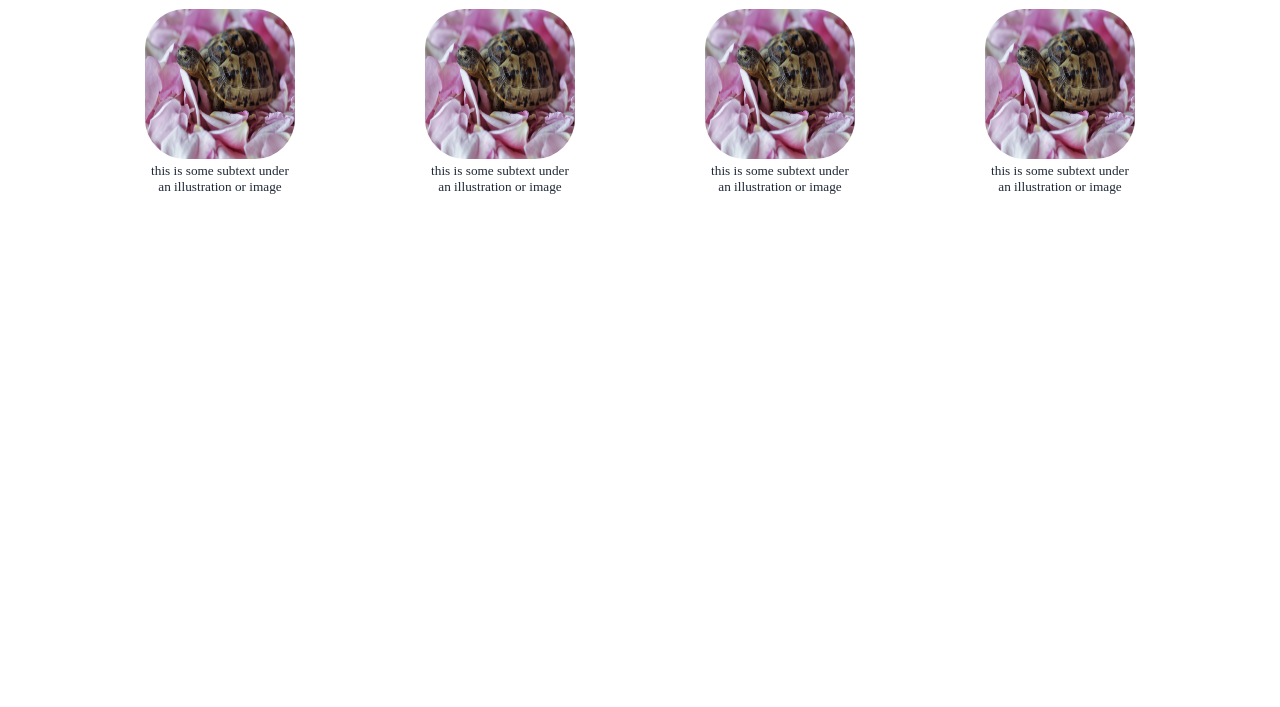
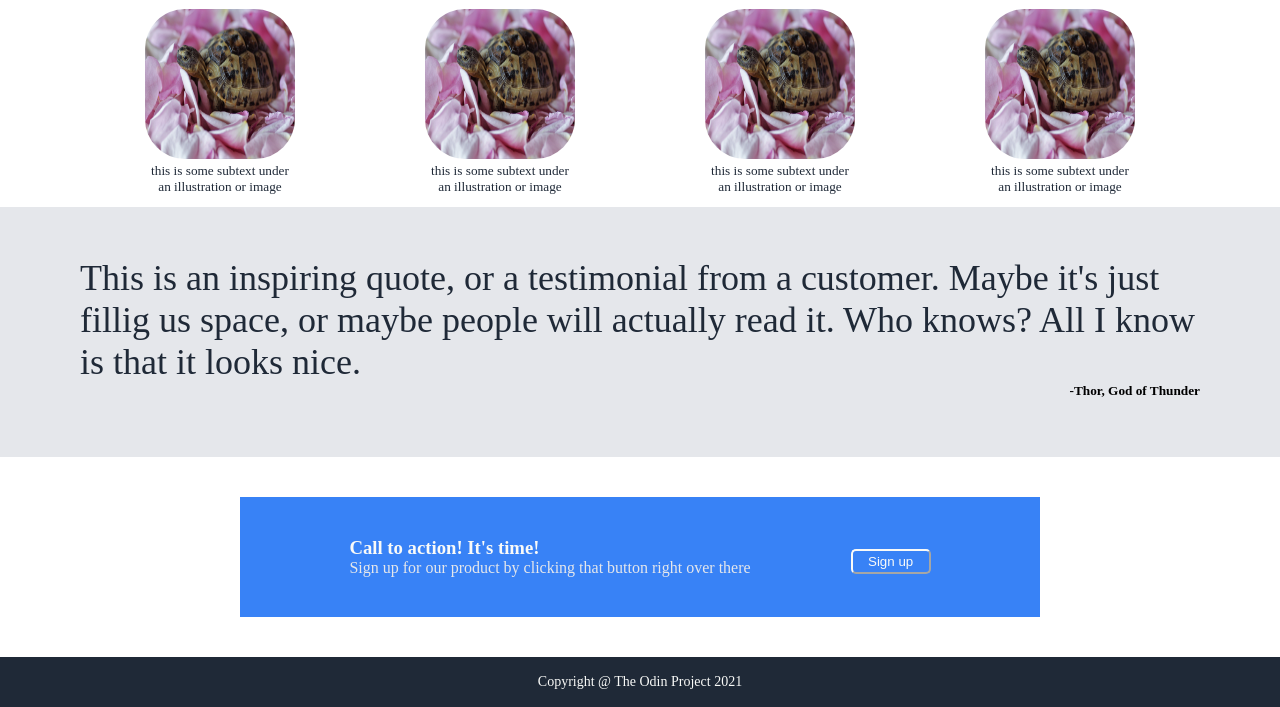
Before and after one commit to OpkWan/odin-landing-page, a plain HTML site: page index.html in a window 1280 px wide. Shown: the part 493-1200 px from the top of the page. Before the commit the page ends 800 px from the top, so only its background shows below. Drawn offline with Linux system fonts and the light colour scheme.

Commit message:
fourth section and footer done. Exercise completed

```diff
--- a/index.html
+++ b/index.html
@@ -66,7 +66,34 @@
 
 
 <!-- Third Section Starts -->
+    <section class="third-section">
+        <div>
+            <h2>
+                This is an inspiring quote, or a testimonial from a customer. Maybe it's just fillig us space, or maybe people will actually read it. Who knows? All I know is that it looks nice.
+            </h2>
+            <h5>-Thor, God of Thunder</h5>
+        </div>
+    </section>
+<!-- Third Section Ends -->
 
-<!-- Third Section Ends -->
+<!-- Fourth Section Starts -->
+    <section class="fourth-section">
+        <section>
+            <div>
+                <h3>Call to action! It's time!</h3>
+                <p>Sign up for our product by clicking that button right over there</p>
+            </div>
+            <div><button>Sign up</button></div>
+        </section>
+    </section>
+
+<!-- Fourth Section Ends -->
+
+<!-- Footer Starts -->
+    <footer>
+        <h5>Copyright @ The Odin Project 2021</h5>
+    </footer>
+
+<!-- Footer Ends -->
 </body>
 </html>
--- a/style.css
+++ b/style.css
@@ -40,6 +40,7 @@ img {
 .header > h1 {
     font-size: 24px;
     color: #F9FAF8;
+    font-size: 40px;
 }
 /* Header Ends */
 
@@ -87,7 +88,6 @@ img {
 /* Second Section Starts */
 .second-section {
     height: 300px;
-
 }
 
 .second-section h2 {
@@ -124,6 +124,83 @@ img {
 
 
 /* Third Section Starts */
+.third-section {
+    height: 250px;
+    display: flex;
+    justify-content: center;
+    background-color: #E5E7EB;
+}
+
+.third-section div h2 {
+    color: #1F2937;
+    font-weight: 100;
+    font-size: 36px;
+
+}
+
+.third-section div h5 {
+    text-align: right;
+
+}
+
+.third-section div {
+    width: 1200px;
+    margin: 50px 80px;
+}
+/* Third Section Ends */
+
+/* Fourth Section Starts */
+.fourth-section {
+    height: 200px;
+    display: flex;
+    justify-content: center;
+    align-items: center;
+}
+
+.fourth-section section {
+    background-color: #3882F6;
+    width: 800px;
+    display: flex;
+    justify-content: center;
+    align-items: center;
+    padding: 40px;
+}
+
+.fourth-section h3 {
+    color: #F9FAF8;
+}
+
+.fourth-section p {
+    color: #E5E7EB;
+    font-size: 10p;
+}
+
+.fourth-section button {
+    margin-left: 100px;
+    margin-top: 8px;
+    background-color: #3882F6;
+    border-radius: 5px;
+    border-width: 2px;
+    width: 80px;
+    height: 25px;
+    color: #F9FAF8;
+    border-color: #F9FAF8;;
+}
+/* Fourth Section Ends */
 
 
-/* Third Section Ends */
+
+/* Footer Starts */
+footer {
+    height: 50px;
+    display: flex;
+    justify-content: center;
+    align-items: center;
+    background-color: #1F2937;
+    color: #F9FAF8;
+}
+
+footer h5 {
+    font-size: 14px;
+    font-weight: 100;
+}
```
